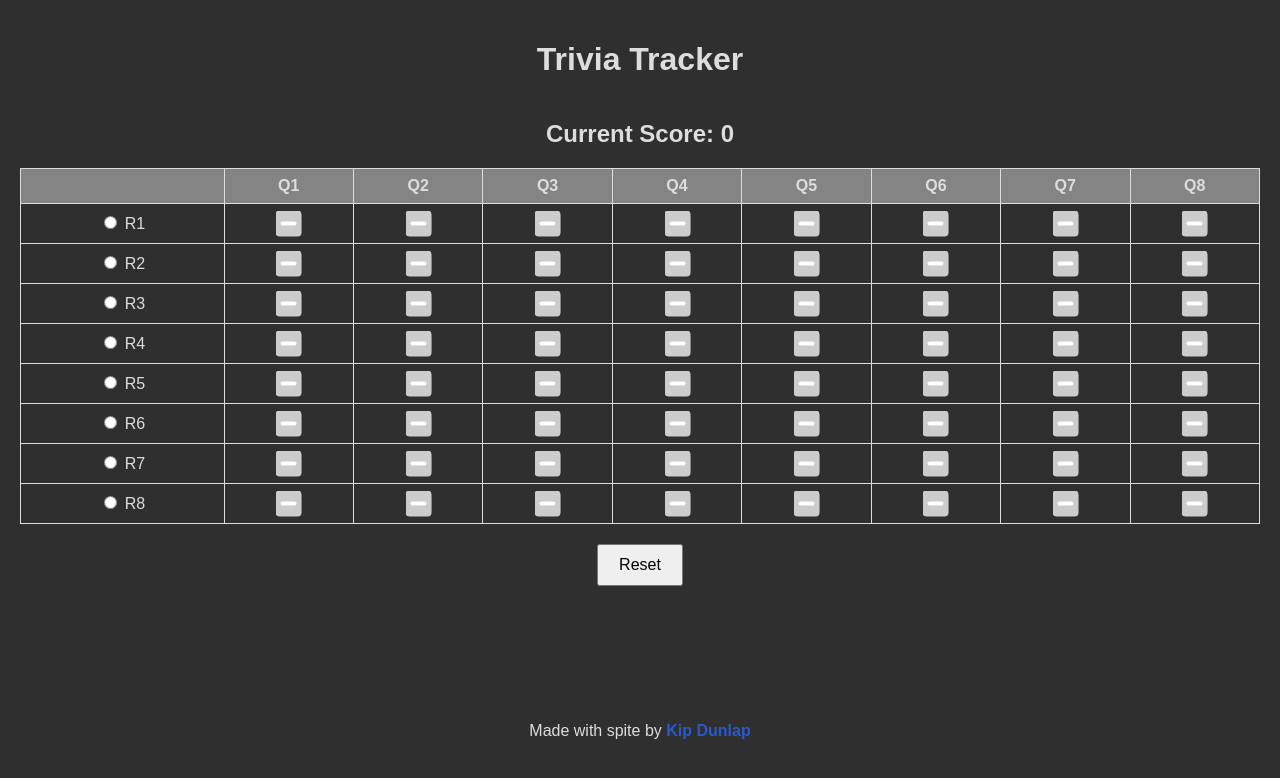
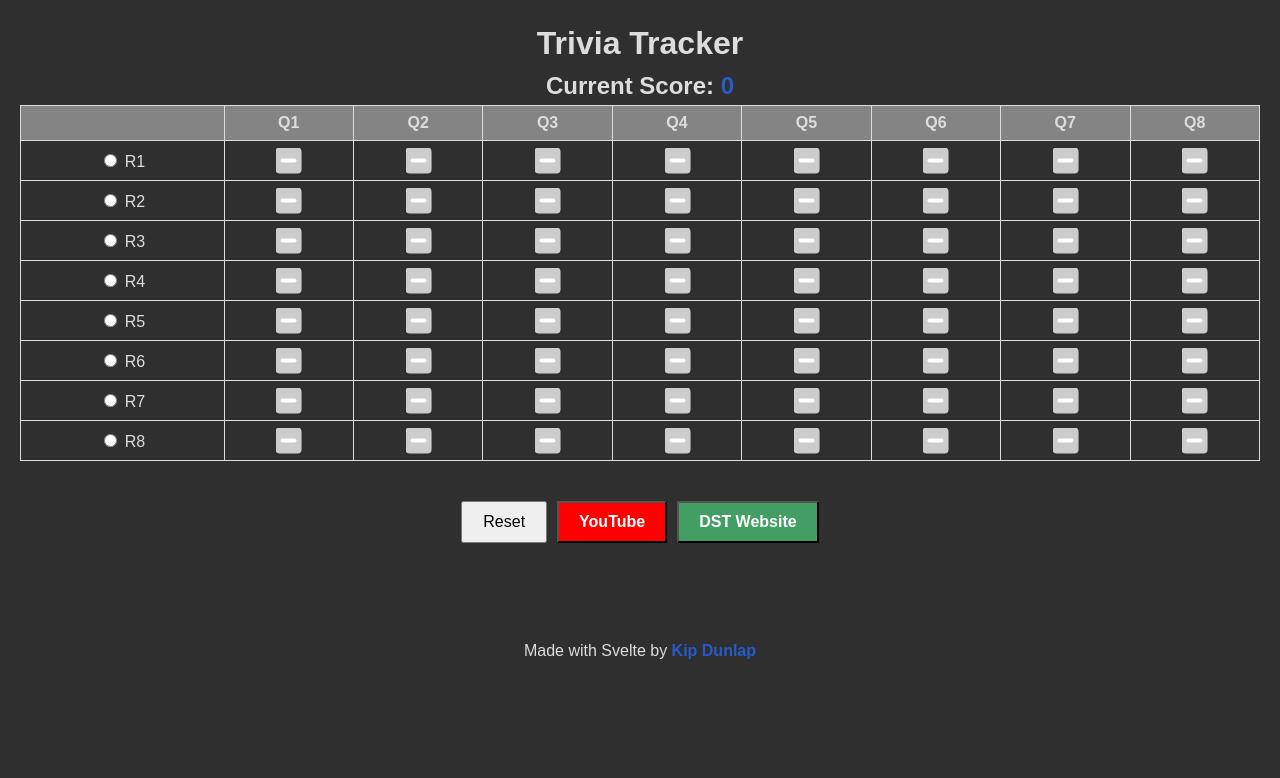
Before and after one commit to UrbaneD0ge/TriviaTracker, a SvelteKit app: page / in a window 1280 px wide. Shown: the top 778 px of the page. Built offline with nearby package versions, Linux system fonts and the light colour scheme.

Commit message:
some lil features and styling

```diff
--- a/src/routes/+page.svelte
+++ b/src/routes/+page.svelte
@@ -84,7 +84,7 @@
 </script>
 
 
-<div>
+<div id="app">
   <h1>Trivia Tracker</h1>
   <h2>Current Score: <span id="score">{score}</span></h2>
   <table>
@@ -125,6 +125,7 @@
     </tbody>
   </table>
 
+  <div style="display: flex; gap: 10px; margin-top: 20px;">
   <button onclick={() => {
     answers = Array.from({ length: rounds.length * questions.length }, () => 'indeterminate');
     selectedRound = null;
@@ -142,9 +143,17 @@
       radio.checked = false;
     });
   }}>Reset</button>
+  <button id="youTube">
+    <a href="https://www.youtube.com/results?search_query=dirty+south+trivia+" target="_blank" rel="noopener noreferrer">YouTube</a>
+  </button>
+  <button id="dstLink">
+    <a href="https://www.dirtysouthtrivia.com/" target="_blank" rel="noopener noreferrer">DST Website</a>
+  </button>
+</div>
+  <!-- Weekly answer selector: -->
+<!-- #comp-mi2v68uj > p:nth-child(3) > span -->
 
-
-<footer>Made with spite by <a href="https://kipdunlap.me">Kip Dunlap</a></footer>
+<footer>Made with Svelte by <a href="https://kipdunlap.me">Kip Dunlap</a></footer>
 </div>
 
 <style>
@@ -180,7 +189,7 @@
     filter: invert(85%) sepia(83%) saturate(6726%) hue-rotate(360deg) brightness(111%) contrast(111%);
   }
 
-  div {
+  #app {
     /* max-width: 95svw; */
     /* padding: 10px; */
     margin: auto;
@@ -188,7 +197,7 @@
     display: flex;
     flex-direction: column;
     align-items: center;
-    min-height: 90vh;
+    min-height: 80vh;
   }
 
   footer {
@@ -201,7 +210,10 @@
     padding: 10px 20px;
     font-size: 16px;
     cursor: pointer;
+  }
 
+  h1, h2 {
+    margin: 5px 0;
   }
 
   a {
@@ -209,4 +221,22 @@
     text-decoration: none;
     font-weight: bold;
   }
+
+  #score {
+    font-size: 24px;
+    color: #2a5aca;
+  }
+
+  #youTube {
+    background-color: #FF0000;
+  }
+
+  #dstLink {
+    background-color: #429e63;
+  }
+
+  button a {
+    color: white;
+  }
+
 </style>
```
